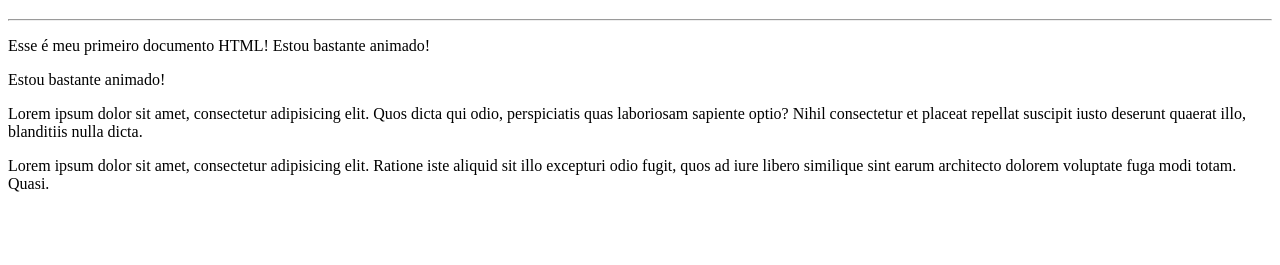
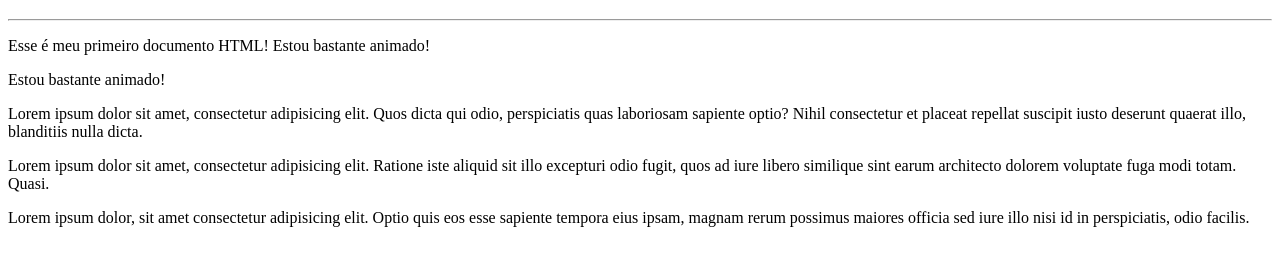
Before and after one commit to AlefMenez/html5-css3-, a plain HTML site: page exercícios/ex001/index.html in a window 1280 px wide. Shown: the part 61-326 px from the top of the page. Drawn offline with Linux system fonts and the light colour scheme.

Commit message:
nova atualização

```diff
--- a/exercícios/ex001/index.html
+++ b/exercícios/ex001/index.html
@@ -13,6 +13,7 @@
     <p>Estou bastante animado!</p>
     <p>Lorem ipsum dolor sit amet, consectetur adipisicing elit. Quos dicta qui odio, perspiciatis quas laboriosam sapiente optio? Nihil consectetur et placeat repellat suscipit iusto deserunt quaerat illo, blanditiis nulla dicta.</p>
     <p>Lorem ipsum dolor sit amet, consectetur adipisicing elit. Ratione iste aliquid sit illo excepturi odio fugit, quos ad iure libero similique sint earum architecto dolorem voluptate fuga modi totam. Quasi.</p>
+    <p>Lorem ipsum dolor, sit amet consectetur adipisicing elit. Optio quis eos esse sapiente tempora eius ipsam, magnam rerum possimus maiores officia sed iure illo nisi id in perspiciatis, odio facilis.</p>
 
 
 </body>
```
